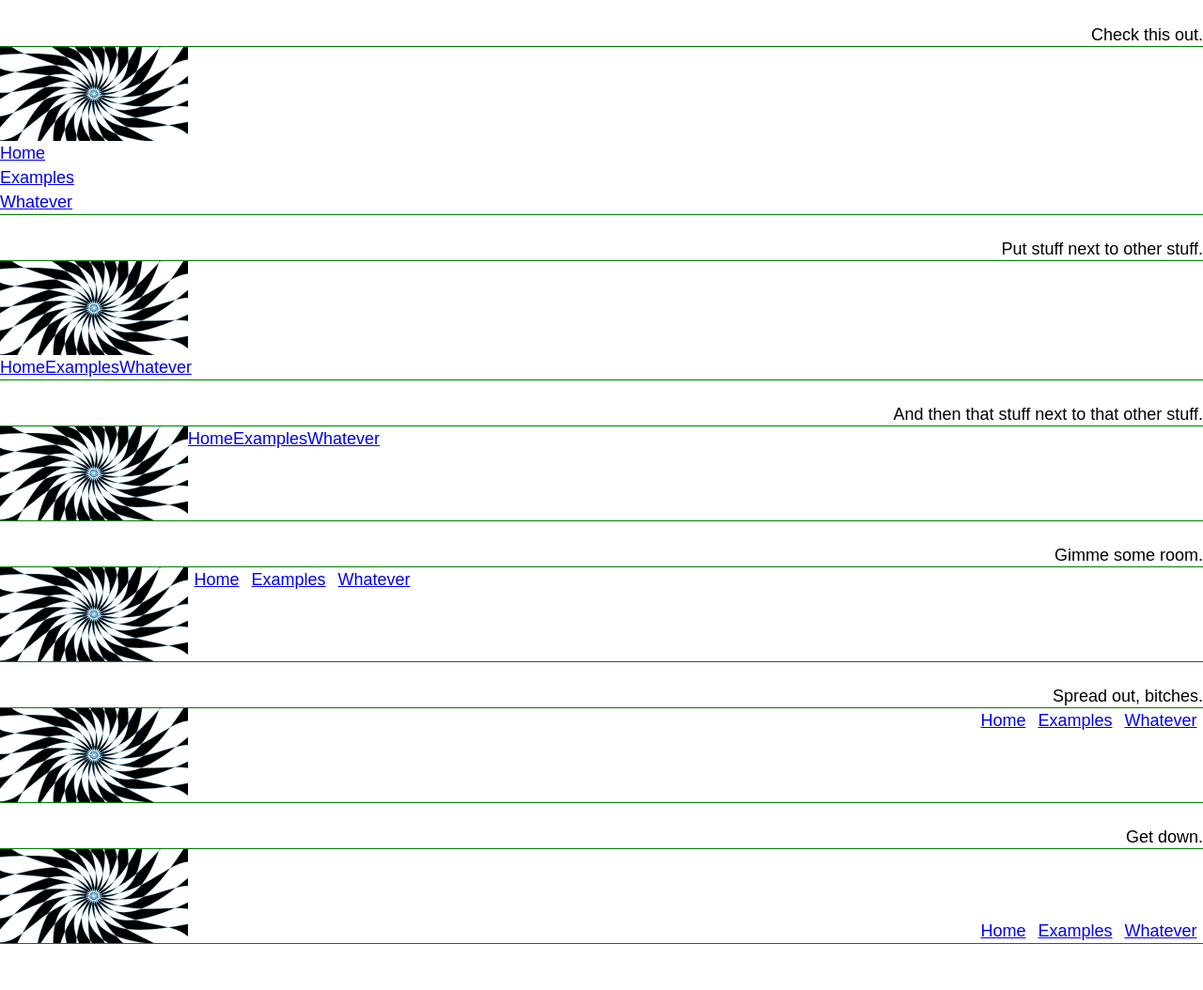
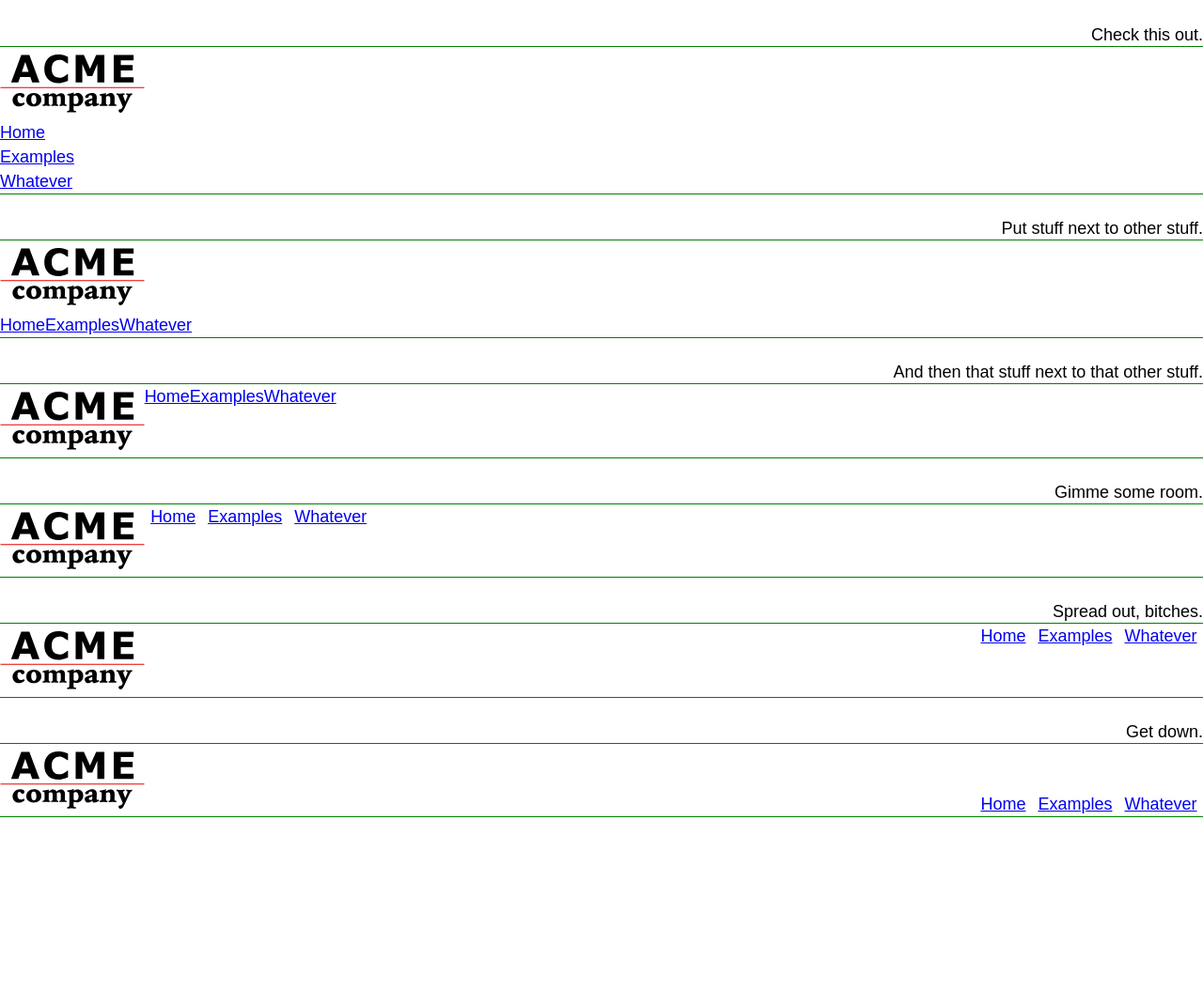
Before and after one commit to walkerab/ghetto-box-site, a Jekyll site: the page demo-animation/nav-bar.html, which Jekyll copies as it is, in a window 1280 px wide. Shown: the whole page at 94% size. Built offline with Jekyll 4.4.1, drawn with Linux system fonts in a browser that asks for light colours; after the commit the page ends 919 px from its top, so only the background shows below that.

Commit message:
demo logo

```diff
--- a/demo-animation/nav-bar.html
+++ b/demo-animation/nav-bar.html
@@ -8,7 +8,7 @@
 <body>
 	<div class="animation-frame" data-duration="5000" data-title="Check this out.">
 		<div class="my-nav-bar">
-			<img src="../examples/images/spiral.svg" alt="logo" width="200" height="100">
+			<img src="../examples/images/logo.svg" alt="logo">
 			<ul>
 				<li>
 					<a href="#">Home</a>
@@ -24,7 +24,7 @@
 	</div>
 	<div class="animation-frame" data-duration="5000" data-title="Put stuff next to other stuff.">
 		<div class="my-nav-bar">
-			<img src="../examples/images/spiral.svg" alt="logo" width="200" height="100">
+			<img src="../examples/images/logo.svg" alt="logo">
 			<ul class="tiles"><!-- /tiles/ -->
 				<li class="tile"><!-- /tile/ -->
 					<a href="#">Home</a>
@@ -40,7 +40,7 @@
 	</div>
 	<div class="animation-frame" data-duration="5000" data-title="And then that stuff next to that other stuff.">
 		<div class="my-nav-bar tiles"><!-- /tiles/ -->
-			<img class="tile" src="../examples/images/spiral.svg" alt="logo" width="200" height="100"><!-- /tile/ -->
+			<img class="tile" src="../examples/images/logo.svg" alt="logo"><!-- /tile/ -->
 			<ul class="tile tiles"><!-- /tile/ -->
 				<li class="tile">
 					<a href="#">Home</a>
@@ -56,7 +56,7 @@
 	</div>
 	<div class="animation-frame" data-duration="5000" data-title="Gimme some room.">
 		<div class="my-nav-bar tiles">
-			<img class="tile" src="../examples/images/spiral.svg" alt="logo" width="200" height="100">
+			<img class="tile" src="../examples/images/logo.svg" alt="logo">
 			<ul class="tile tiles">
 				<li class="tile pad-h-xs"><!-- /pad-h-xs/ -->
 					<a href="#">Home</a>
@@ -72,7 +72,7 @@
 	</div>
 	<div class="animation-frame" data-duration="5000" data-title="Spread out, bitches.">
 		<div class="my-nav-bar tiles tiles-justify"><!-- /tiles-justify/ -->
-			<img class="tile" src="../examples/images/spiral.svg" alt="logo" width="200" height="100">
+			<img class="tile" src="../examples/images/logo.svg" alt="logo">
 			<ul class="tile tiles">
 				<li class="tile pad-h-xs">
 					<a href="#">Home</a>
@@ -88,7 +88,7 @@
 	</div>
 	<div class="animation-frame" data-duration="5000" data-title="Get down.">
 		<div class="my-nav-bar tiles tiles-justify">
-			<img class="tile" src="../examples/images/spiral.svg" alt="logo" width="200" height="100">
+			<img class="tile" src="../examples/images/logo.svg" alt="logo">
 			<ul class="tile tile-bottom tiles"><!-- /tile-bottom/ -->
 				<li class="tile pad-h-xs">
 					<a href="#">Home</a>
```
Also changed, not shown: examples/images/acme-logo.svg (added), examples/images/logo.svg (added).
